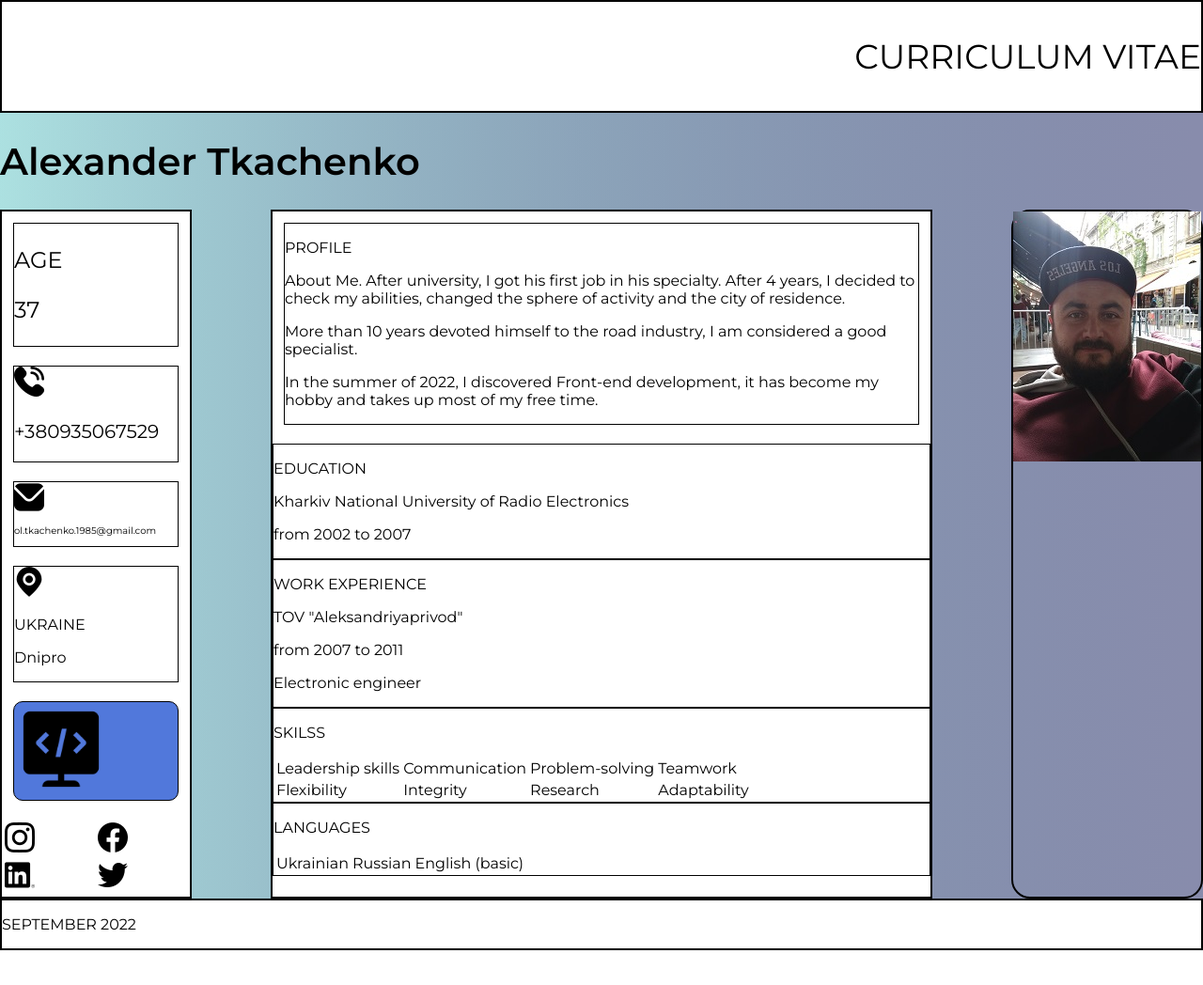
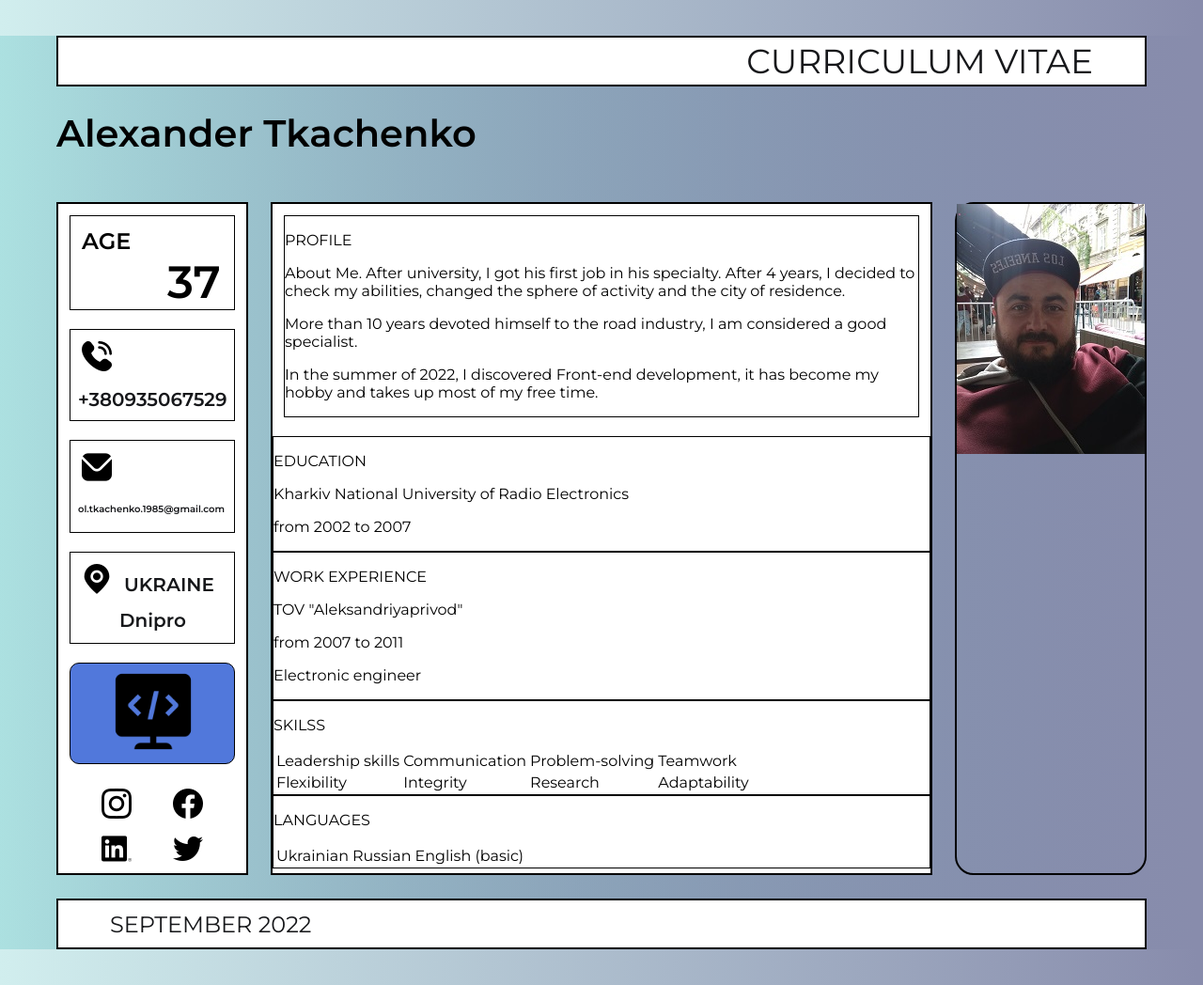
Before and after one commit to oleksander1985/curriculum_vitae, a plain HTML site: page index.html in a window 1280 px wide. Shown: the whole page at 94% size. Before the commit the page ends 1011 px from the top, so only its background shows below. Drawn offline with Linux system fonts and the light colour scheme.

Commit message:
fourth091022

```diff
--- a/index.html
+++ b/index.html
@@ -15,70 +15,67 @@
   </head>
   <body>
     <header>
-      <p>CURRICULUM VITAE</p>
+      <p class="header-text">CURRICULUM VITAE</p>
     </header>
     <h1>Alexander Tkachenko</h1>
     <section class="conteiner">
       <section class="contact">
         <div class="age">
-          <div>
-            <p>AGE</p>
-          </div>
-          <div>
-            <p>37</p>
-          </div>
+          <div class="age-text">AGE</div>
+          <div class="age-number">37</div>
         </div>
         <div class="phone-number">
-          <img src="/img/phone-call.png" alt="phone-call" />
-          <p>+380935067529</p>
+          <img class="phone" src="/img/phone-call.png" alt="phone-call" />
+          <p class="number">+380935067529</p>
         </div>
         <div class="mail">
-          <img src="/img/envelope.png" alt="mail" />
-          <p>ol.tkachenko.1985@gmail.com</p>
+          <img class="mail-icon" src="/img/envelope.png" alt="mail" />
+          <p class="gmail">ol.tkachenko.1985@gmail.com</p>
         </div>
         <div class="adress">
+          <div class="icon-country">
             <div>
               <img src="/img/marker.png" alt="adress" />
-            <p>UKRAINE</p>
             </div>
+            <p class="country">UKRAINE</p>
+          </div>
+          <div class="city">Dnipro</div>
+        </div>
+        <a href="/next-page.html">
+          <div class="front-end">
+            <img
+              class="front-icon"
+              src="/img/code.png"
+              alt="code"
+              width="100px"
+            />
+          </div>
+        </a>
         <div>
-            <p>Dnipro</p>
-          </div>
-        </div>
-        <div class="front-end">
-          <a href="/next-page.html">
-            <img src="/img/code.png" alt="code" width="100px" />
+          <div class="social-icon">
+            <div class="social">
+              <a href="https://instagram.com/alxtkachenko?igshid=YmMyMTA2M2Y=">
+                <img src="/img/instagram.png" alt="instagram" />
               </a>
             </div>
             <div class="social">
-          <table>
-            <tr>
-              <td>
-                <a
-                  href="https://instagram.com/alxtkachenko?igshid=YmMyMTA2M2Y="
-                >
-                  <img src="/img/instagram.png" alt="instagram" />
-                </a>
-              </td>
-              <td>
               <a href="">
                 <img src="/img/facebook.png" alt="facebook" />
               </a>
-              </td>
-            </tr>
-            <tr>
-              <td>
+            </div>
+          </div>
+          <div class="social-icon">
+            <div class="social">
               <a href="">
                 <img src="/img/linkedin.png" alt="linkedin" />
               </a>
-              </td>
-              <td>
+            </div>
+            <div class="social">
               <a href="">
                 <img src="/img/twitter.png" alt="twitter" />
               </a>
-              </td>
-            </tr>
-          </table>
+            </div>
+          </div>
         </div>
       </section>
       <section class="information">
@@ -142,7 +139,7 @@
       </section>
     </section>
     <footer>
-      <p>SEPTEMBER 2022</p>
+      <p class="footer-text">SEPTEMBER 2022</p>
     </footer>
   </body>
 </html>
--- a/style.css
+++ b/style.css
@@ -10,22 +10,25 @@ body {
 }
 header {
   background: #ffffff;
-  mix-blend-mode: normal;
   border: 2px solid #000000;
   text-align: end;
+  margin: 38px 60px 0px 60px;
+}
+.header-text {
+  margin: 3px 55px 3px;
   font-size: 36px;
+  font-weight: 200;
+  color: #16171a;
 }
 h1 {
   font-size: 40px;
-}
-footer {
-  background: #ffffff;
-  border: 2px solid #000000;
+  margin: 25px 60px 49px;
 }
 .conteiner {
   display: flex;
   align-self: center;
   justify-content: space-between;
+  margin: 0px 60px 25px;
 }
 .contact {
   background-color: #ffffff;
@@ -35,21 +38,68 @@ footer {
 .age {
   border: 1px solid #000000;
   margin: 12px 12px 20px 12px;
+}
+.age-text {
   font-size: 24px;
+  font-weight: 700;
+  margin-top: 12px;
+  margin-left: 12px;
+}
+.age-number {
+  font-size: 48px;
+  font-weight: 700;
+  margin-left: 103px;
+  margin-right: 15px;
 }
 .phone-number {
   border: 1px solid #000000;
   margin: 0px 12px 20px 12px;
+}
+.phone {
+  margin-top: 12px;
+  margin-left: 12px;
+}
+.number {
+  margin: 14px 8px 10px;
+  font-weight: 700;
   font-size: 20px;
+  color: #16171a;
 }
 .mail {
   border: 1px solid #000000;
   margin: 0px 12px 20px 12px;
+}
+.mail-icon {
+  margin-top: 12px;
+  margin-left: 12px;
+}
+.gmail {
+  font-weight: 700;
   font-size: 10px;
+  color: #16171a;
+  margin: 18px 9px 18px 8px;
 }
 .adress {
   border: 1px solid #000000;
   margin: 0px 12px 20px 12px;
+}
+.icon-country {
+  display: flex;
+  justify-content: baseline;
+  margin-top: 12px;
+  margin-left: 12px;
+}
+.country {
+  font-weight: 700;
+  font-size: 20px;
+  color: #16171a;
+  margin: 10px 14px 0px 13px;
+}
+.city {
+  margin: 12px 52px;
+  font-weight: 700;
+  font-size: 20px;
+  color: #16171a;
 }
 .front-end {
   background: #5178db;
@@ -57,9 +107,17 @@ footer {
   border-radius: 10px;
   margin: 0px 12px 20px 12px;
 }
+.front-icon {
+  margin: 1px 38px;
+}
 .social {
+  margin: 6px;
+}
+.social-icon {
   display: flex;
-  flex-direction: column;
+  justify-content: space-between;
+  margin-left: 40px;
+  margin-right: 40px;
 }
 .information {
   background-color: #ffffff;
@@ -86,3 +144,13 @@ footer {
   border: 2px solid #000000;
   border-radius: 20px;
 }
+footer {
+  background: #ffffff;
+  border: 2px solid #000000;
+  margin: 0px 60px 38px;
+}
+.footer-text {
+  margin: 11px 55px 10px;
+  font-size: 24px;
+  color: #16171a;
+}
```
Also changed, not shown: next-page.html (+4 -2 lines). Lines whose indentation alone changed are shown as unchanged.
